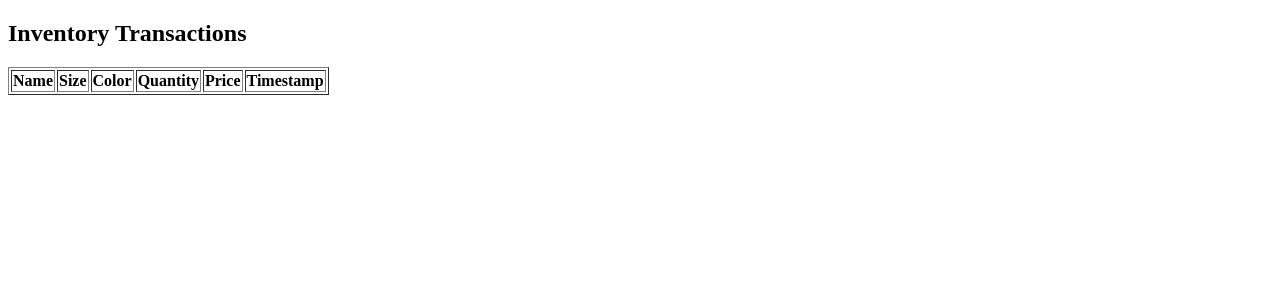
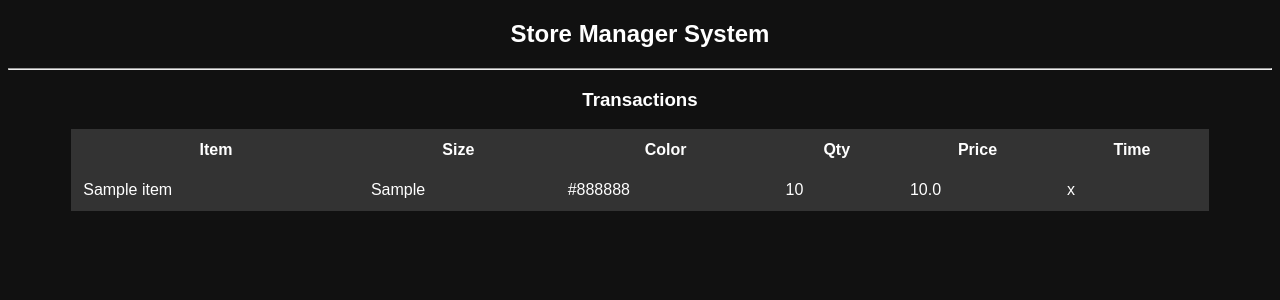
Before and after one commit to manojar346-hue/Clothes-, a Flask app: page /transactions in a window 1280 px wide. Shown: the top 300 px of the page. Run offline with Flask 3, Linux system fonts and the light colour scheme; the visitor is signed in with stand-in values (Sample User, id 1); tables that the repository leaves empty hold one stand-in row (values such as "Sample post"); lists and menus that the app fills with data are empty.

Commit message:
Update transactions.html

```diff
--- a/templates/transactions.html
+++ b/templates/transactions.html
@@ -1,25 +1,26 @@
-<!DOCTYPE html>
-<html>
-<head><title>Transactions</title></head>
-<body>
-<h2>Inventory Transactions</h2>
+{% extends "base.html" %}
+{% block content %}
+<h3 style="text-align:center;">Transactions</h3>
 
-<table border="1">
-<tr>
-    <th>Name</th><th>Size</th><th>Color</th><th>Quantity</th><th>Price</th><th>Timestamp</th>
-</tr>
+<table>
+    <tr>
+        <th>Item</th>
+        <th>Size</th>
+        <th>Color</th>
+        <th>Qty</th>
+        <th>Price</th>
+        <th>Time</th>
+    </tr>
 
-{% for t in data %}
-<tr>
-    <td>{{ t[1] }}</td>
-    <td>{{ t[2] }}</td>
-    <td>{{ t[3] }}</td>
-    <td>{{ t[4] }}</td>
-    <td>{{ t[5] }}</td>
-    <td>{{ t[6] }}</td>
-</tr>
-{% endfor %}
+    {% for row in rows %}
+    <tr>
+        <td>{{ row[1] }}</td>
+        <td>{{ row[2] }}</td>
+        <td>{{ row[3] }}</td>
+        <td>{{ row[4] }}</td>
+        <td>{{ row[5] }}</td>
+        <td>{{ row[6] }}</td>
+    </tr>
+    {% endfor %}
 </table>
-
-</body>
-</html>
+{% endblock %}
```
